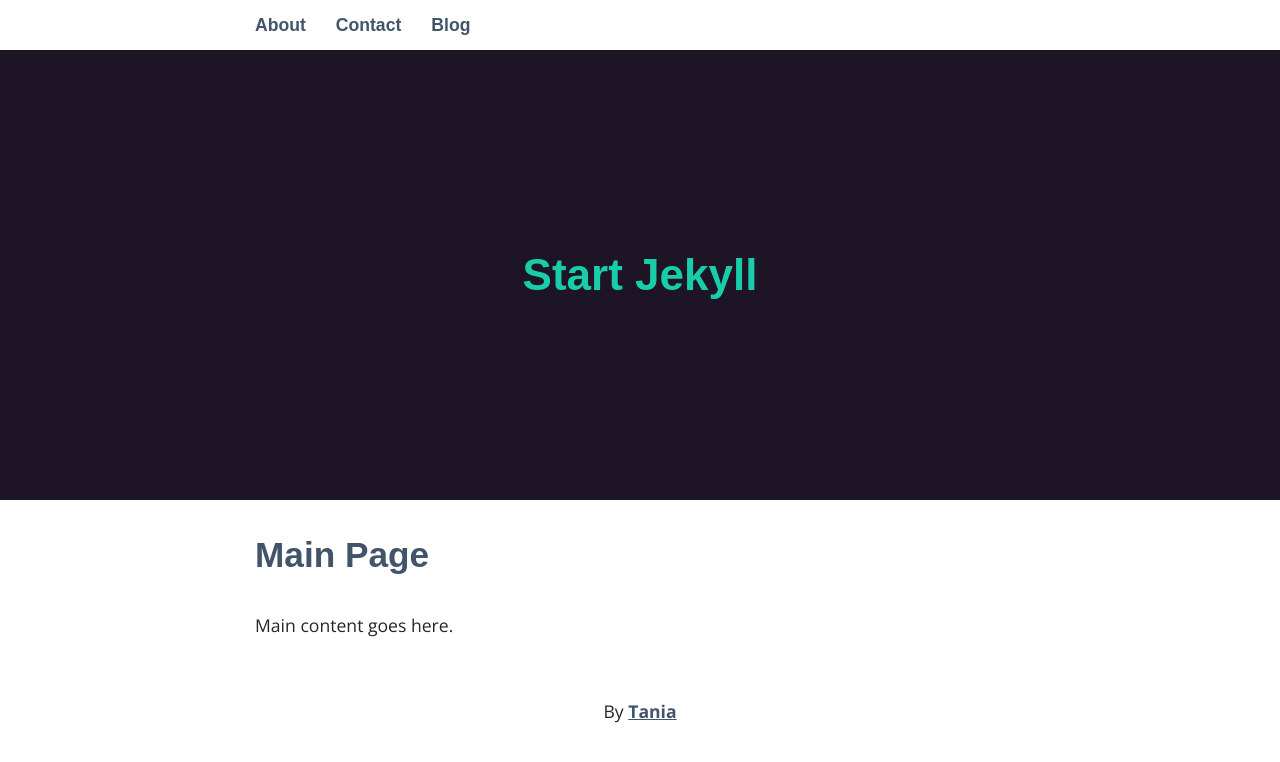
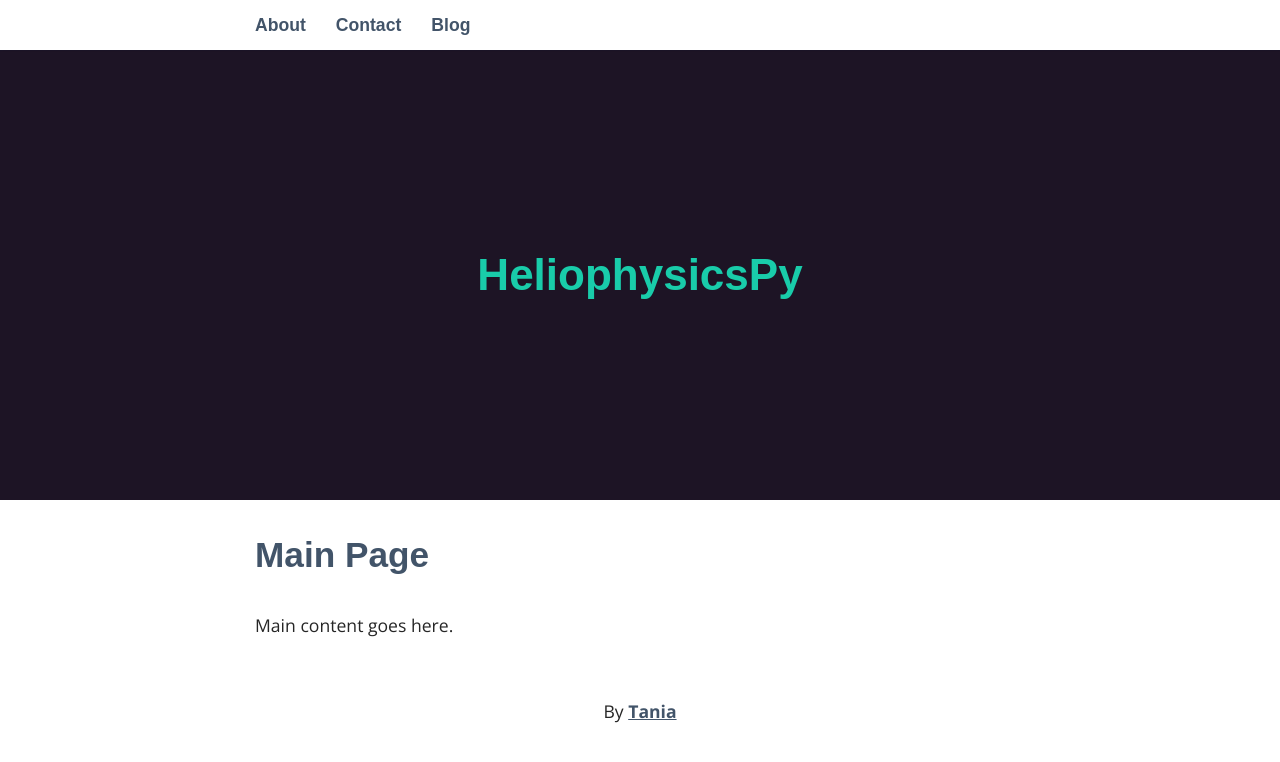
Before and after one commit to heliophysicsPy/heliophysicsPy.github.io, a Jekyll site: the page built from index.html, in a window 1280 px wide. Shown: the top 762 px of the page. Built offline with Jekyll 4.4.1, drawn with Linux system fonts in a browser that asks for light colours; some web fonts are replaced.

Commit message:
fixed config

```diff
--- a/_config.yml
+++ b/_config.yml
@@ -1,12 +1,8 @@
 # Site Settings
-title: Start Jekyll
-email: taniarascia@gmail.com
+title: HeliophysicsPy
 description: >
   A guide to getting started with Jekyll.
 baseurl: "/startjekyll"
-url: "http://taniarascia.github.io"
-twitter_username: taniarascia
-github_username:  taniarascia
 # Build Settings
 sass:
   sass_dir: _sass
```
Also changed, not shown: 1 other file.
